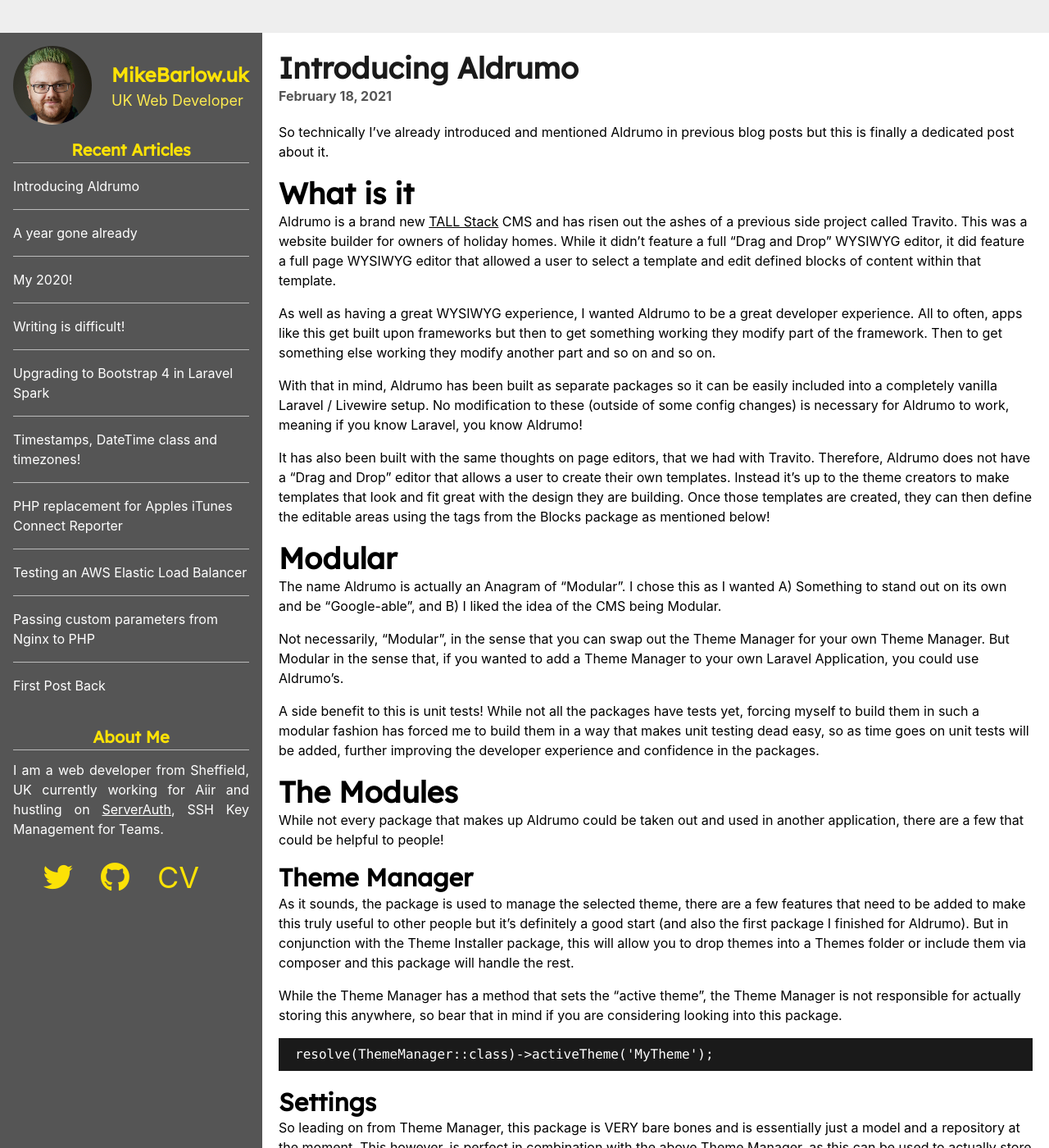
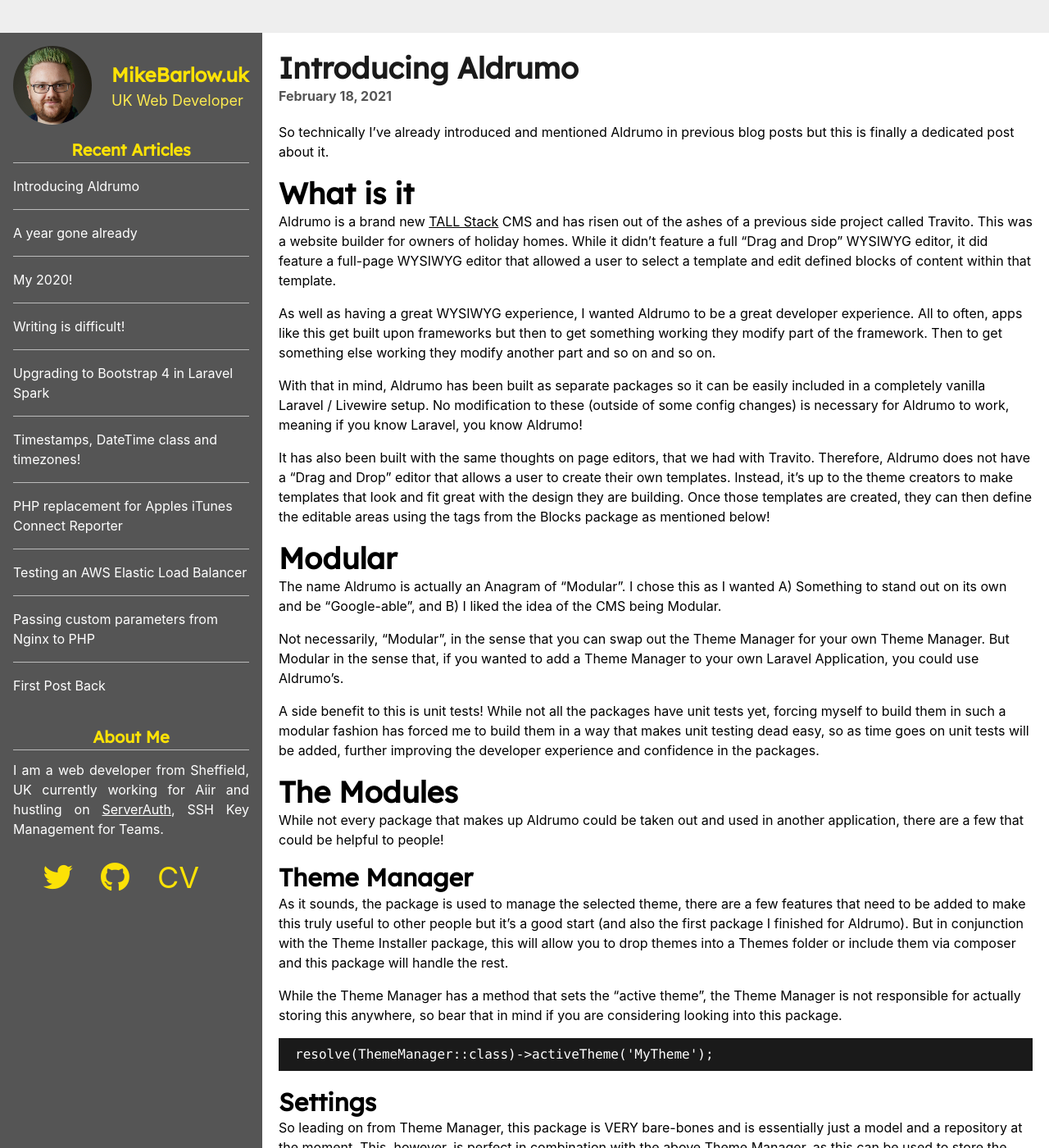
Before and after one commit to peakstoneuk/peakstoneuk.github.io, a Jekyll site: the page built from _posts/2021-02-18-introducing-aldrumo.markdown, in a window 1280 px wide and 1400 px high. Shown: the whole window at 82% size. Built offline with Jekyll 4.4.1, drawn with Linux system fonts in a browser that asks for light colours; some of the changed text lies outside the part shown.

Commit message:
grammarly updates

````diff
--- a/_posts/2021-02-18-introducing-aldrumo.markdown
+++ b/_posts/2021-02-18-introducing-aldrumo.markdown
@@ -8,21 +8,21 @@
 
 ## What is it
 
-Aldrumo is a brand new [TALL Stack](https://tallstack.dev) CMS and has risen out the ashes of a previous side project called Travito. This was a website builder for owners of holiday homes. While it didn't feature a full "Drag and Drop" WYSIWYG editor, it did feature a full page WYSIWYG editor that allowed a user to select a template and edit defined blocks of content within that template.
+Aldrumo is a brand new [TALL Stack](https://tallstack.dev) CMS and has risen out of the ashes of a previous side project called Travito. This was a website builder for owners of holiday homes. While it didn’t feature a full “Drag and Drop” WYSIWYG editor, it did feature a full-page WYSIWYG editor that allowed a user to select a template and edit defined blocks of content within that template.
 
 As well as having a great WYSIWYG experience, I wanted Aldrumo to be a great developer experience. All to often, apps like this get built upon frameworks but then to get something working they modify part of the framework. Then to get something else working they modify another part and so on and so on.
 
-With that in mind, Aldrumo has been built as separate packages so it can be easily included into a completely vanilla Laravel / Livewire setup. No modification to these (outside of some config changes) is necessary for Aldrumo to work, meaning if you know Laravel, you know Aldrumo!
+With that in mind, Aldrumo has been built as separate packages so it can be easily included in a completely vanilla Laravel / Livewire setup. No modification to these (outside of some config changes) is necessary for Aldrumo to work, meaning if you know Laravel, you know Aldrumo!
 
-It has also been built with the same thoughts on page editors, that we had with Travito. Therefore, Aldrumo does not have a "Drag and Drop" editor that allows a user to create their own templates. Instead it's up to the theme creators to make templates that look and fit great with the design they are building. Once those templates are created, they can then define the editable areas using the tags from the Blocks package as mentioned below!
+It has also been built with the same thoughts on page editors, that we had with Travito. Therefore, Aldrumo does not have a “Drag and Drop” editor that allows a user to create their own templates. Instead, it’s up to the theme creators to make templates that look and fit great with the design they are building. Once those templates are created, they can then define the editable areas using the tags from the Blocks package as mentioned below!
 
 ## Modular
 
-The name Aldrumo is actually an Anagram of "Modular". I chose this as I wanted A) Something to stand out on its own and be "Google-able", and B) I liked the idea of the CMS being Modular.
+The name Aldrumo is actually an Anagram of “Modular”. I chose this as I wanted A) Something to stand out on its own and be “Google-able”, and B) I liked the idea of the CMS being Modular.
 
-Not necessarily, "Modular", in the sense that you can swap out the Theme Manager for your own Theme Manager. But Modular in the sense that, if you wanted to add a Theme Manager to your own Laravel Application, you could use Aldrumo's.
+Not necessarily, “Modular”, in the sense that you can swap out the Theme Manager for your own Theme Manager. But Modular in the sense that, if you wanted to add a Theme Manager to your own Laravel Application, you could use Aldrumo’s.
 
-A side benefit to this is unit tests! While not all the packages have tests yet, forcing myself to build them in such a modular fashion has forced me to build them in a way that makes unit testing dead easy, so as time goes on unit tests will be added, further improving the developer experience and confidence in the packages.
+A side benefit to this is unit tests! While not all the packages have unit tests yet, forcing myself to build them in such a modular fashion has forced me to build them in a way that makes unit testing dead easy, so as time goes on unit tests will be added, further improving the developer experience and confidence in the packages.
 
 ## The Modules
 
@@ -30,9 +30,9 @@
 
 ### Theme Manager
 
-As it sounds, the package is used to manage the selected theme, there are a few features that need to be added to make this truly useful to other people but it's definitely a good start (and also the first package I finished for Aldrumo). But in conjunction with the Theme Installer package, this will allow you to drop themes into a Themes folder or include them via composer and this package will handle the rest.
+As it sounds, the package is used to manage the selected theme, there are a few features that need to be added to make this truly useful to other people but it’s a good start (and also the first package I finished for Aldrumo). But in conjunction with the Theme Installer package, this will allow you to drop themes into a Themes folder or include them via composer and this package will handle the rest.
 
-While the Theme Manager has a method that sets the "active theme", the Theme Manager is not responsible for actually storing this anywhere, so bear that in mind if you are considering looking into this package.
+While the Theme Manager has a method that sets the “active theme”, the Theme Manager is not responsible for actually storing this anywhere, so bear that in mind if you are considering looking into this package.
 
 ```php
 resolve(ThemeManager::class)->activeTheme('MyTheme');
@@ -40,7 +40,7 @@
 
 ### Settings
 
-So leading on from Theme Manager, this package is VERY bare bones and is essentially just a model and a repository at the moment. This however, is perfect in combination with the above Theme Manager, as this can be used to actually store the active theme somewhere. Taken from Aldrumo core, this is how we set the active theme.
+So leading on from Theme Manager, this package is VERY bare-bones and is essentially just a model and a repository at the moment. This, however, is perfect in combination with the above Theme Manager, as this can be used to store the active theme somewhere. Taken from Aldrumo core, this is how we set the active theme.
 
 ```php
 resolve(ThemeManager::class)->activeTheme(
@@ -48,13 +48,13 @@
 );
 ```
 
-The eventual goal for this is to bundle an "admin area" with it, that would be able to integrate with your apps admin area. I'm also tempted to integrate it with Laravels Config Repository, this would allow you to use the `config()` method bundled with Laravel to get settings. That's for a future release though.
+The eventual goal for this is to bundle an “admin area” with it, that would be able to integrate with your apps admin area. I’m also tempted to integrate it with Laravels Config Repository, this would allow you to use the config() method bundled with Laravel to get settings. That’s for a future release though.
 
 ### Route Loader
 
-This package may be less useful people but I've bundled it as a package nonetheless. The purpose of this package is to simply create the routes for all the pages. I found this approach to be better than setting a "wildcard" route which I would then have to search the database for a matching slug.
+This package may be less useful people but I’ve bundled it as a package nonetheless. The purpose of this package is to simply create the routes for all the pages. I found this approach to be better than setting a “wildcard” route which I would then have to search the database for a matching slug.
 
-Instead, on page management, the Route Loader package recompiles the routes into a file that gets included into the main routes files. Here's that file from the Aldrumo website.
+Instead, on page management, the Route Loader package recompiles the routes into a file that gets included in the main routes files. Here’s that file from the Aldrumo website.
 
 ```php
 use Illuminate\Support\Facades\Route;
@@ -64,7 +64,7 @@
 Route::get('demo', 'Aldrumo\Core\Http\Controllers\PageController')->name('route-3');
 ```
 
-The other thing of note here is that all the routes resolve to the same page controller with an invoke method. This is because the name of each route contains the page ID that we are loading. This way, I let Laravels route package do what it does best, I can simply grab the page ID from the request and then query for the page on the primary key, rather than a wildcard lookup on a string "slug" column.
+The other thing of note here is that all the routes resolve to the same page controller with an invoke method. This is because the name of each route contains the page ID that we are loading. This way, I let Laravels route package do what it does best, I can simply grab the page ID from the request and then query for the page on the primary key, rather than a wildcard lookup on a string “slug” column.
 
 ```php
 protected function findPageId(Request $request) : int
@@ -120,8 +120,8 @@
 
 ## Wrapping up
 
-That covers the packages so far that I'm defining as "modular" and they will likely have their own dedicated section in the docs for developers wanting to use them outside of Aldrumo.
+That covers the packages so far that I’m defining as “modular” and they will likely have their own dedicated section in the docs for developers wanting to use them outside of Aldrumo.
 
-I'm hoping to officially release the first Alpha of Aldrumo in the next few days after this post goes out but if you're intrigued, the installation docs can be found in markdown format [here](https://github.com/Aldrumo/docs/blob/0.x/installation.md).
+I’m hoping to officially release the first Alpha of Aldrumo in the next few days after this post goes out but if you’re intrigued, the installation docs can be found in markdown format [here](https://github.com/Aldrumo/docs/blob/0.x/installation.md).
 
-You can also checkout the main bulk of the source code [here](https://github.com/Aldrumo/), or view the themes [here](https://github.com/Aldrumo-themes).
+You can also check out the main bulk of the source code [here](https://github.com/Aldrumo/), or view the themes [here](https://github.com/Aldrumo-themes).
````
Also changed, not shown: other parts of _posts/2021-02-18-introducing-aldrumo.markdown (+5 -5 lines).
